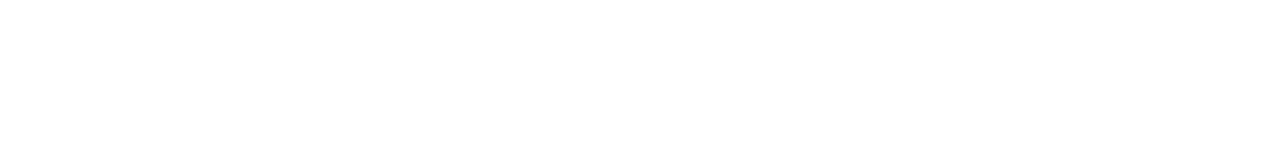
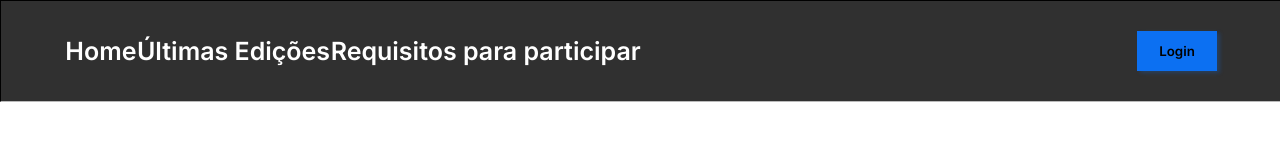
Before and after one commit to Elineison/projetoBootCampDnc, a plain HTML site: page index.html in a window 1280 px wide. Drawn offline with Linux system fonts and the light colour scheme.

Commit message:
css creation

```diff
--- a/index.html
+++ b/index.html
@@ -4,12 +4,16 @@
     <meta charset="UTF-8">
     <meta name="viewport" content="width=device-width, initial-scale=1.0">
     <title>Bootcamp DNC</title>
-</head>
+    <link rel="stylesheet" href="style.css">
+  </head>
 <body>
-    <nav>
-
-
+    <nav id="principal">
+        <div id="menu">
+            <a href="">Home</a>
+            <a href="">Últimas Edições</a>
+            <a href="">Requisitos para participar</a>
+        </div>
+        <button>Login</button>
     </nav>
-
 </body>
 </html>
--- /dev/null
+++ b/style.css
@@ -0,0 +1,51 @@
+
+@import url('https://fonts.googleapis.com/css2?family=Inter:wght@100..900&display=swap');
+
+body{
+    margin: 0px;
+    padding: 0px;
+}
+
+    #menu{
+        display: flex;
+        width: 45%;
+        justify-content: space-around;
+        align-items: center;
+        margin-left: 5%;
+    }
+
+    #principal{
+        display: flex;
+        width: 100%;
+        height: 100px;
+        border: 1px solid black;
+        background-color: #303030;
+        justify-content: space-between;
+        align-items: center;
+        border-bottom: 1px solid #bababa;
+}
+
+    #principal div a{
+        font-family: 'Inter';
+        font-size: 25px;
+        font-weight: 600;
+        color: white;
+        text-decoration: none;
+    }
+
+    #principal div a:hover{
+        color: #CCCCCC;
+    }
+
+    #principal button{
+        font-family: 'Inter';
+        font-size: 20;
+        font-weight: 600;
+        box-shadow: 3px 2px 4px 0.25px #0C70F240;
+        margin-right: 5%;
+        background-color: #0C70F2;
+        border: 0px;
+        height: 40px;
+        width: 80px;
+        cursor: pointer;
+}
```
